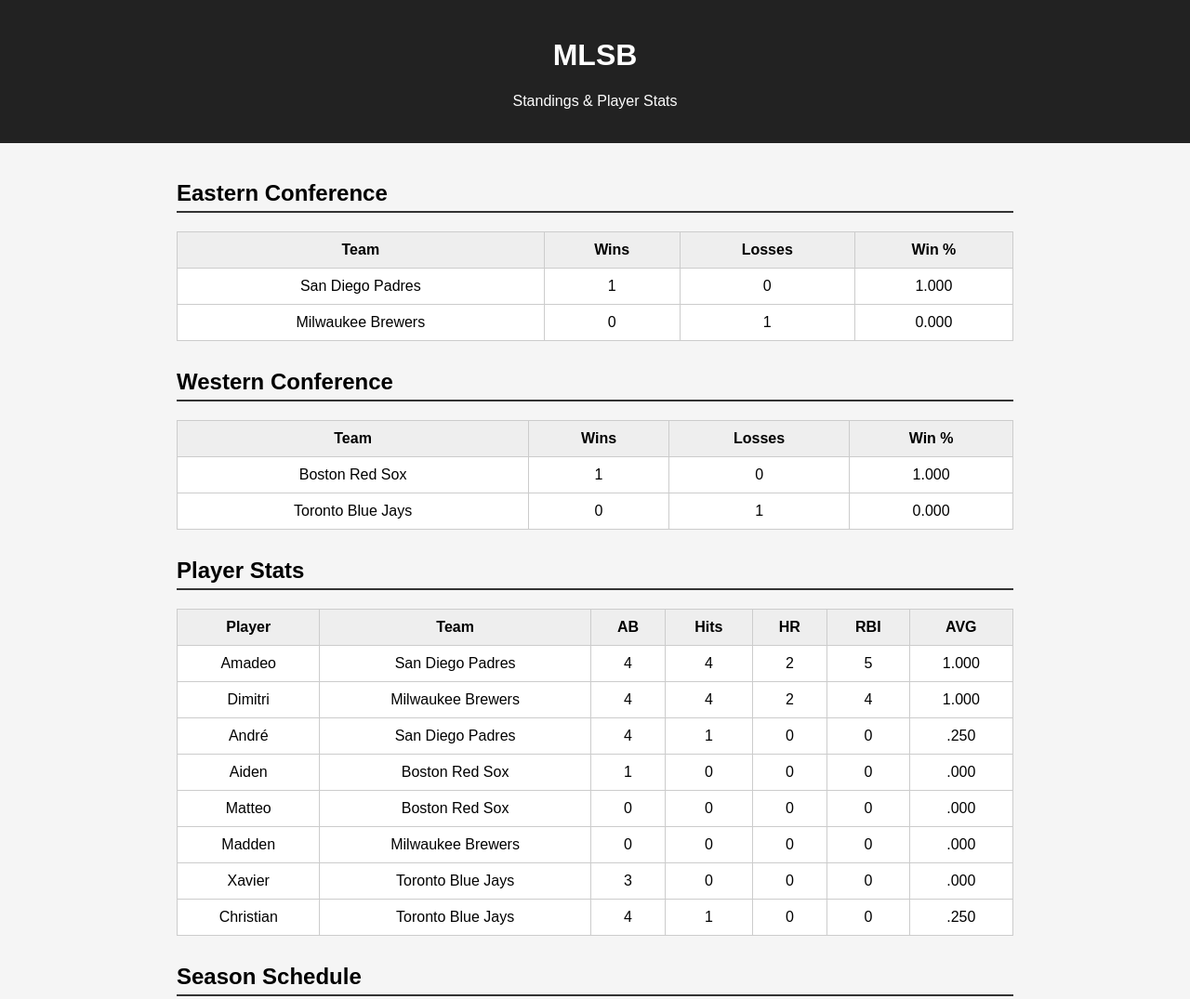
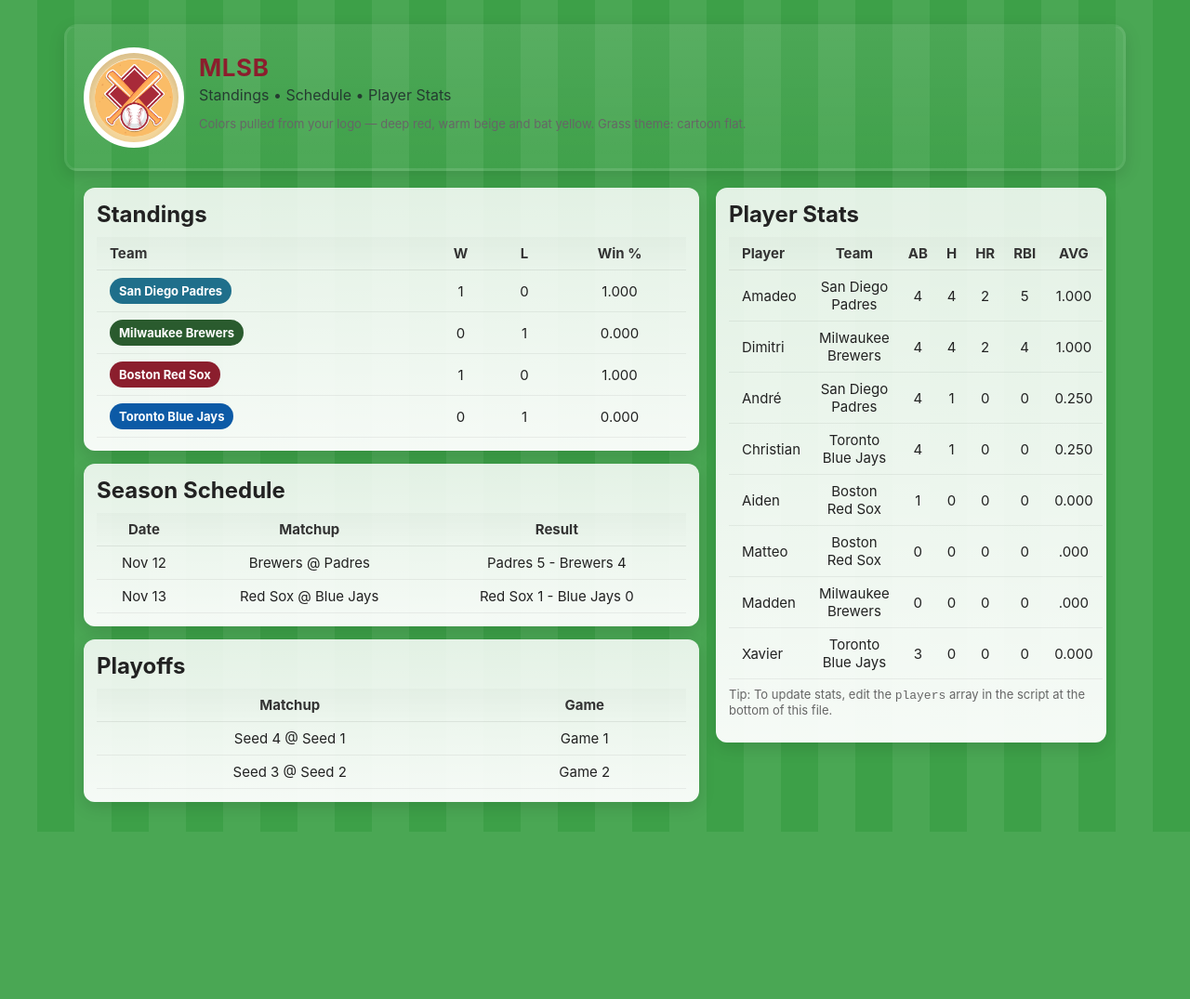
Before and after one commit to Chicken609/mlsb, a plain HTML site: page index.html in a window 1280 px wide. Shown: the top 1075 px of the page at 93% size. After the commit the page ends 895 px from the top, so only its background shows below. Drawn offline with Linux system fonts and the light colour scheme.

Commit message:
Update index.html

```diff
--- a/index.html
+++ b/index.html
@@ -1,127 +1,249 @@
 <!DOCTYPE html>
 <html lang="en">
 <head>
-  <meta charset="UTF-8">
-  <meta name="viewport" content="width=device-width, initial-scale=1.0">
-  <title>MLSB</title>
+  <meta charset="utf-8" />
+  <meta name="viewport" content="width=device-width,initial-scale=1" />
+  <title>MLSB — Standings & Stats</title>
   <style>
-    body { font-family: Arial, sans-serif; background: #f5f5f5; margin: 0; padding: 0; }
-    header { background: #222; color: white; padding: 20px; text-align: center; }
-    .container { max-width: 900px; margin: auto; padding: 20px; }
-    h2 { border-bottom: 2px solid #333; padding-bottom: 5px; }
-    table { width: 100%; border-collapse: collapse; margin-bottom: 30px; background: white; }
-    th, td { border: 1px solid #ccc; padding: 10px; text-align: center; }
-    th { background: #eee; font-weight: bold; }
+    /* Colors pulled from your logo */
+    :root{
+      --deep-red:#8b1e2d; /* logo diamond */
+      --bat-yellow:#ffcf66; /* bats */
+      --beige:#f6d79a; /* background circle */
+      --white:#ffffff;
+      --padder:#2b7aa3;
+      --grass-1:#4aa754;
+      --grass-2:#3da048;
+      --card-shadow: 0 6px 18px rgba(0,0,0,0.12);
+    }
+
+    /* Cartoon flat grass background (option 3) */
+    body{
+      margin:0;
+      font-family: Inter, system-ui, -apple-system, 'Segoe UI', Roboto, Arial;
+      background:
+        repeating-linear-gradient(90deg, var(--grass-1) 0 40px, var(--grass-2) 40px 80px),
+        radial-gradient(circle at 10% 10%, rgba(255,255,255,0.02), transparent 25%),
+        var(--grass-1);
+      color:#222;
+      -webkit-font-smoothing:antialiased;
+    }
+
+    header{
+      display:flex;
+      gap:16px;
+      align-items:center;
+      padding:22px 18px;
+      max-width:1100px;
+      margin:26px auto 10px;
+      background: linear-gradient(180deg, rgba(255,255,255,0.08), rgba(255,255,255,0.02));
+      border-radius:14px;
+      box-shadow: var(--card-shadow);
+      border: 3px solid rgba(255,255,255,0.06);
+    }
+
+    .logo-wrap{
+      width:96px;
+      height:96px;
+      border-radius:50%;
+      background: radial-gradient(circle at 30% 20%, rgba(255,255,255,0.06), transparent), var(--beige);
+      display:flex;align-items:center;justify-content:center;
+      box-shadow: 0 6px 14px rgba(0,0,0,0.14) inset;
+      flex-shrink:0;
+      border:6px solid var(--white);
+    }
+    .logo-wrap img{width:84px;height:84px;border-radius:50%;object-fit:cover;display:block}
+
+    h1{font-size:26px;margin:0;color:var(--deep-red);letter-spacing:0.6px}
+    p.league-sub{margin:4px 0 0;color:#21312d;opacity:0.9}
+
+    .container{max-width:1100px;margin:18px auto;padding:0 18px}
+
+    .grid{display:grid;grid-template-columns:1fr 420px;gap:18px}
+
+    .card{background: linear-gradient(180deg, rgba(255,255,255,0.85), rgba(255,255,255,0.95));padding:14px;border-radius:12px;box-shadow:var(--card-shadow)}
+    table{width:100%;border-collapse:collapse;font-size:15px}
+    th,td{padding:8px 10px;text-align:center;border-bottom:1px solid rgba(0,0,0,0.06)}
+    th{background:linear-gradient(180deg,rgba(0,0,0,0.02),transparent);font-weight:700;color:#333}
+
+    /* Team color pills */
+    .team-pill{display:inline-block;padding:6px 10px;border-radius:999px;font-weight:700;color:var(--white);font-size:13px}
+    .padres{background:#1f6f8b}
+    .brewers{background:#2a5b2e}
+    .redsox{background:var(--deep-red)}
+    .bluejays{background:#0c5aa6}
+
+    /* responsive */
+    @media (max-width:980px){
+      .grid{grid-template-columns:1fr;}
+    }
+
+    .small{font-size:13px;color:#444}
+    .muted{color:#666;font-size:13px}
+
+    /* Standings layout tweaks */
+    .standings-table th:first-child, .stats-table th:first-child{text-align:left;padding-left:14px}
+    .standings-table td:first-child, .stats-table td:first-child{text-align:left;padding-left:14px}
+
   </style>
 </head>
 <body>
+
   <header>
+    <div class="logo-wrap">
+      <!-- IMPORTANT: upload your logo file to the repo as "logo.png" in the root, or replace src with an external URL -->
+      <img src="logo.png" alt="MLSB logo" onerror="this.style.display='none'" />
+    </div>
+    <div>
       <h1>MLSB</h1>
-    <p>Standings & Player Stats</p>
+      <p class="league-sub">Standings • Schedule • Player Stats</p>
+      <p class="muted small">Colors pulled from your logo — deep red, warm beige and bat yellow. Grass theme: cartoon flat.</p>
+    </div>
   </header>
 
   <div class="container">
+    <div class="grid">
+      <!-- LEFT: main content -->
+      <div>
 
-    <h2>Eastern Conference</h2>
-    <table id="standingsEast">
+        <!-- Standings -->
+        <div class="card" style="margin-bottom:14px">
+          <h2 style="margin:0 0 10px">Standings</h2>
+          <table class="standings-table" id="standings">
             <thead>
-        <tr>
-          <th>Team</th>
-          <th>Wins</th>
-          <th>Losses</th>
-          <th>Win %</th>
-        </tr>
+              <tr><th>Team</th><th>W</th><th>L</th><th>Win %</th></tr>
             </thead>
             <tbody>
-        <tr><td>San Diego Padres</td><td>1</td><td>0</td><td>1.000</td></tr>
-        <tr><td>Milwaukee Brewers</td><td>0</td><td>1</td><td>0.000</td></tr>
+              <tr><td><span class="team-pill padres">San Diego Padres</span></td><td id="padres-w">1</td><td id="padres-l">0</td><td id="padres-p">1.000</td></tr>
+              <tr><td><span class="team-pill brewers">Milwaukee Brewers</span></td><td id="brewers-w">0</td><td id="brewers-l">1</td><td id="brewers-p">0.000</td></tr>
+              <tr><td><span class="team-pill redsox">Boston Red Sox</span></td><td id="redsox-w">1</td><td id="redsox-l">0</td><td id="redsox-p">1.000</td></tr>
+              <tr><td><span class="team-pill bluejays">Toronto Blue Jays</span></td><td id="bluejays-w">0</td><td id="bluejays-l">1</td><td id="bluejays-p">0.000</td></tr>
             </tbody>
           </table>
+        </div>
 
-    <h2>Western Conference</h2>
-    <table id="standingsWest">
-      <thead>
-        <tr>
-          <th>Team</th>
-          <th>Wins</th>
-          <th>Losses</th>
-          <th>Win %</th>
-        </tr>
-      </thead>
+        <!-- Schedule -->
+        <div class="card" style="margin-bottom:14px">
+          <h2 style="margin:0 0 10px">Season Schedule</h2>
+          <table id="schedule">
+            <thead><tr><th>Date</th><th>Matchup</th><th>Result</th></tr></thead>
             <tbody>
-        <tr><td>Boston Red Sox</td><td>1</td><td>0</td><td>1.000</td></tr>
-        <tr><td>Toronto Blue Jays</td><td>0</td><td>1</td><td>0.000</td></tr>
+              <tr><td>Nov 12</td><td>Brewers @ Padres</td><td>Padres 5 - Brewers 4</td></tr>
+              <tr><td>Nov 13</td><td>Red Sox @ Blue Jays</td><td>Red Sox 1 - Blue Jays 0</td></tr>
             </tbody>
           </table>
+        </div>
 
-    <h2>Player Stats</h2>
-    <table id="statsTable">
+        <!-- Playoffs card -->
+        <div class="card" style="margin-bottom:14px">
+          <h2 style="margin:0 0 10px">Playoffs</h2>
+          <table>
+            <thead><tr><th>Matchup</th><th>Game</th></tr></thead>
+            <tbody>
+              <tr><td>Seed 4 @ Seed 1</td><td>Game 1</td></tr>
+              <tr><td>Seed 3 @ Seed 2</td><td>Game 2</td></tr>
+            </tbody>
+          </table>
+        </div>
+
+      </div>
+
+      <!-- RIGHT: Player stats -->
+      <aside>
+        <div class="card">
+          <h2 style="margin:0 0 10px">Player Stats</h2>
+          <table class="stats-table" id="statsTable">
             <thead>
               <tr>
                 <th>Player</th>
                 <th>Team</th>
                 <th>AB</th>
-          <th>Hits</th>
+                <th>H</th>
                 <th>HR</th>
                 <th>RBI</th>
                 <th>AVG</th>
               </tr>
             </thead>
             <tbody>
-        <tr><td>Amadeo</td><td>San Diego Padres</td><td>4</td><td>4</td><td>2</td><td>5</td><td>1.000</td></tr>
-        <tr><td>Dimitri</td><td>Milwaukee Brewers</td><td>4</td><td>4</td><td>2</td><td>4</td><td>1.000</td></tr>
-        <tr><td>André</td><td>San Diego Padres</td><td>4</td><td>1</td><td>0</td><td>0</td><td>.250</td></tr>
-        <tr><td>Aiden</td><td>Boston Red Sox</td><td>1</td><td>0</td><td>0</td><td>0</td><td>.000</td></tr>
-        <tr><td>Matteo</td><td>Boston Red Sox</td><td>0</td><td>0</td><td>0</td><td>0</td><td>.000</td></tr>
-        <tr><td>Madden</td><td>Milwaukee Brewers</td><td>0</td><td>0</td><td>0</td><td>0</td><td>.000</td></tr>
-        <tr><td>Xavier</td><td>Toronto Blue Jays</td><td>3</td><td>0</td><td>0</td><td>0</td><td>.000</td></tr>
-        <tr><td>Christian</td><td>Toronto Blue Jays</td><td>4</td><td>1</td><td>0</td><td>0</td><td>.250</td></tr>
+              <!-- rows filled by JavaScript -->
             </tbody>
           </table>
+          <p class="small muted" style="margin-top:8px">Tip: To update stats, edit the <code>players</code> array in the script at the bottom of this file.</p>
+        </div>
+      </aside>
+    </div>
+  </div>
 
-    <h2>Season Schedule</h2>
-    <table id="seasonSchedule">
-      <thead>
-        <tr>
-          <th>Date</th>
-          <th>Matchup</th>
-          <th>Result</th>
-        </tr>
-      </thead>
-      <tbody>
-        <tr>
-          <td>Novembre 12</td>
-          <td>Brewers @ Padres</td>
-          <td>Padres win 5-4</td>
-        </tr>
-        <tr>
-          <td>Novembre 13</td>
-          <td>Red Sox @ Blue Jays</td>
-          <td>Red Sox win 1-0</td>
-        </tr>
-      </tbody>
-    </table>
+  <!-- ===== JavaScript: dynamic stats and safety checks ===== -->
+  <script>
+    // Players array (update these numbers when new games happen)
+    const players = [
+      {name: "Amadeo", team: "San Diego Padres", ab: 4, hits: 4, hr: 2, rbi: 5},
+      {name: "Dimitri", team: "Milwaukee Brewers", ab: 4, hits: 4, hr: 2, rbi: 4},
+      {name: "André", team: "San Diego Padres", ab: 4, hits: 1, hr: 0, rbi: 0},
+      {name: "Aiden", team: "Boston Red Sox", ab: 1, hits: 0, hr: 0, rbi: 0},
+      {name: "Matteo", team: "Boston Red Sox", ab: 0, hits: 0, hr: 0, rbi: 0},
+      {name: "Madden", team: "Milwaukee Brewers", ab: 0, hits: 0, hr: 0, rbi: 0},
+      {name: "Xavier", team: "Toronto Blue Jays", ab: 3, hits: 0, hr: 0, rbi: 0},
+      {name: "Christian", team: "Toronto Blue Jays", ab: 4, hits: 1, hr: 0, rbi: 0}
+    ];
 
-    <h2>Playoffs</h2>
-    <table id="playoffsTable">
-      <thead>
-        <tr>
-          <th>Matchup</th>
-          <th>Game</th>
-        </tr>
-      </thead>
-      <tbody>
-        <tr>
-          <td>Seed 4 @ Seed 1</td>
-          <td>Game 1</td>
-        </tr>
-        <tr>
-          <td>Seed 3 @ Seed 2</td>
-          <td>Game 2</td>
-        </tr>
-      </tbody>
-    </table>
+    function renderStats(){
+      const tbody = document.getElementById('statsTable').getElementsByTagName('tbody')[0];
+      tbody.innerHTML = '';
 
-  </div>
+      // sort by RBI descending (keep current request)
+      players.sort((a,b)=> b.rbi - a.rbi || b.hits - a.hits);
+
+      players.forEach(p=>{
+        const tr = document.createElement('tr');
+        tr.innerHTML = `
+          <td>${p.name}</td>
+          <td>${p.team}</td>
+          <td>${p.ab}</td>
+          <td>${p.hits}</td>
+          <td>${p.hr}</td>
+          <td>${p.rbi}</td>
+          <td>${p.ab>0? (p.hits/p.ab).toFixed(3):'.000'}</td>
+        `;
+        tbody.appendChild(tr);
+      });
+    }
+
+    // Recalculate and render standings safely
+    function renderStandings(){
+      // derive standings from recorded teamWins/losses currently hard-coded from games you gave
+      const teamRecords = {
+        'San Diego Padres': {w:1,l:0},
+        'Milwaukee Brewers': {w:0,l:1},
+        'Boston Red Sox': {w:1,l:0},
+        'Toronto Blue Jays': {w:0,l:1}
+      };
+
+      function setRow(teamIdPrefix, rec){
+        const wEl = document.getElementById(teamIdPrefix+'-w');
+        const lEl = document.getElementById(teamIdPrefix+'-l');
+        const pEl = document.getElementById(teamIdPrefix+'-p');
+        if(wEl) wEl.innerText = rec.w;
+        if(lEl) lEl.innerText = rec.l;
+        if(pEl){
+          const pct = rec.w + rec.l > 0 ? (rec.w/(rec.w+rec.l)).toFixed(3) : '0.000';
+          pEl.innerText = pct;
+        }
+      }
+
+      setRow('padres', teamRecords['San Diego Padres']);
+      setRow('brewers', teamRecords['Milwaukee Brewers']);
+      setRow('redsox', teamRecords['Boston Red Sox']);
+      setRow('bluejays', teamRecords['Toronto Blue Jays']);
+    }
+
+    // call renderers on load
+    document.addEventListener('DOMContentLoaded', ()=>{
+      renderStats();
+      renderStandings();
+    });
+  </script>
+
 </body>
 </html>
```
Lines whose indentation alone changed are shown as unchanged.
